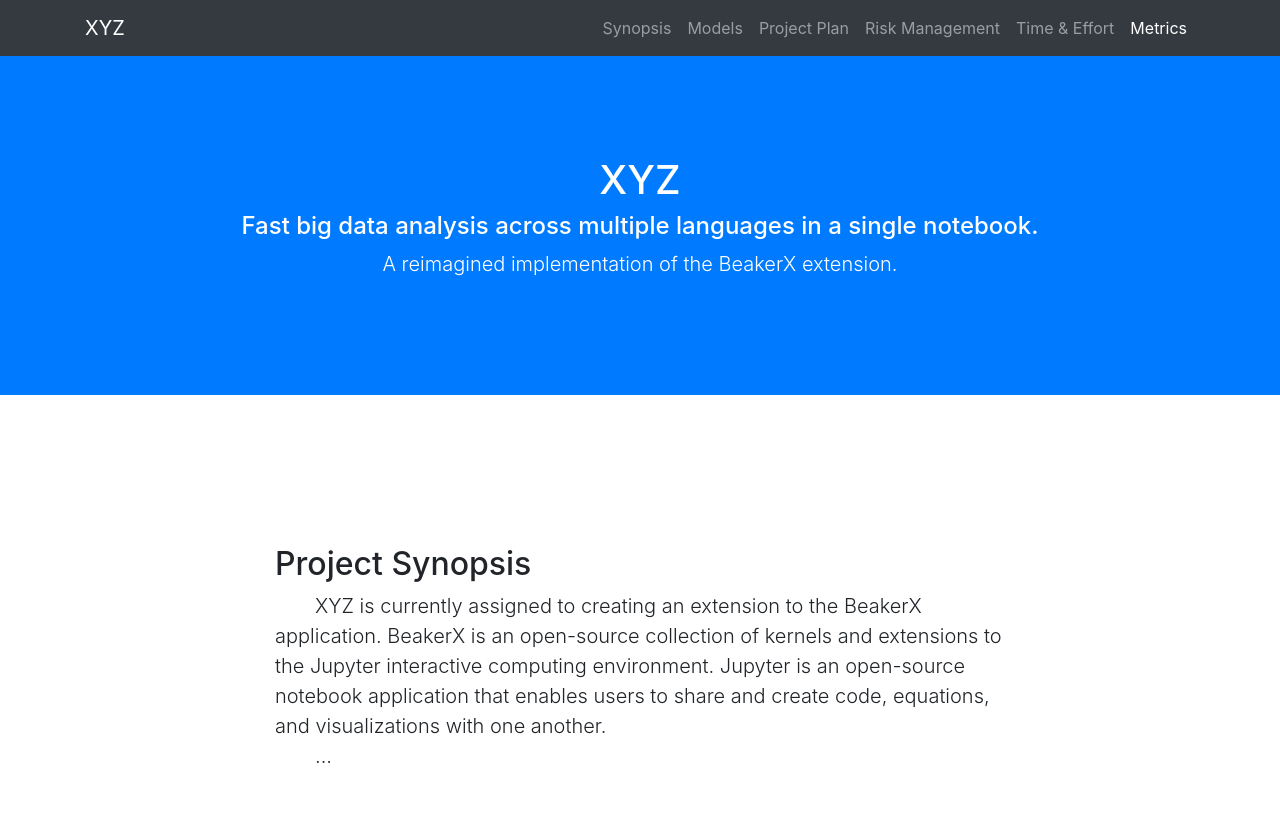
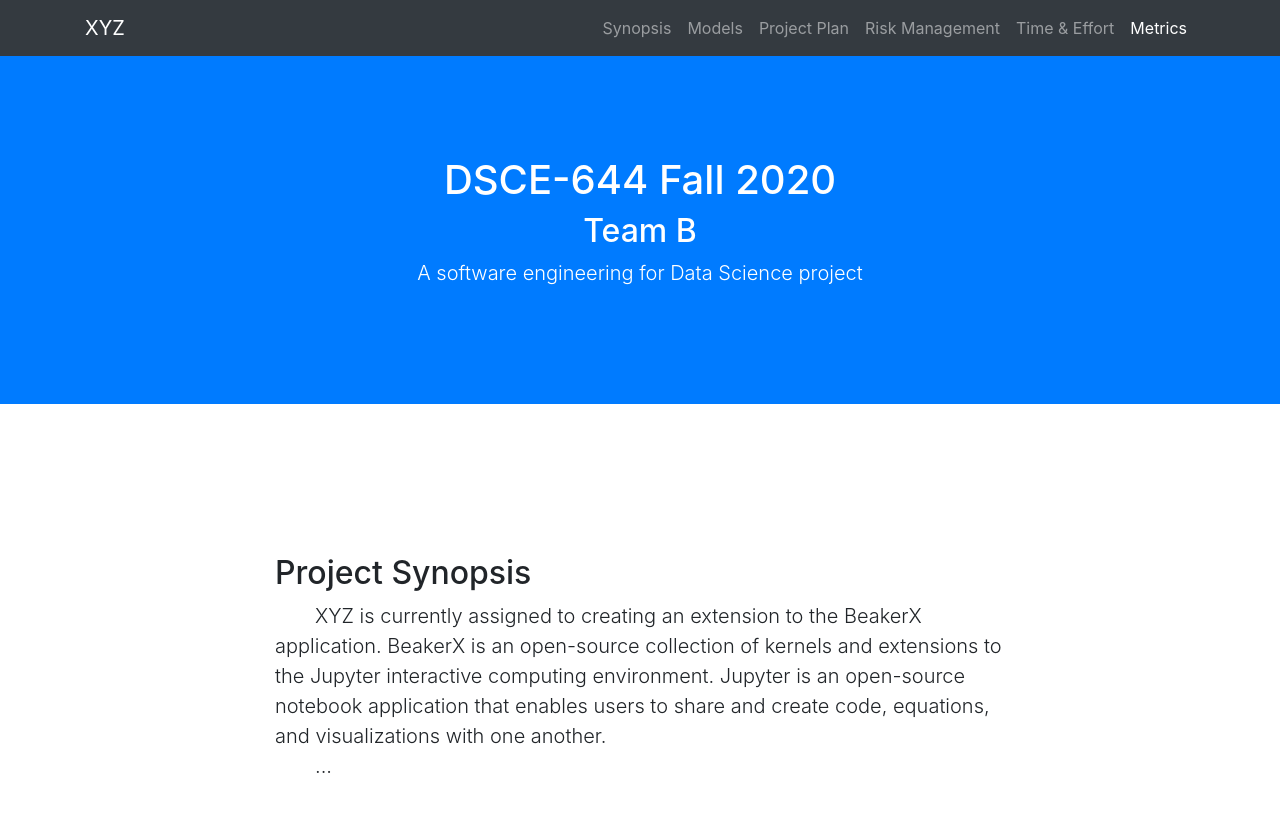
Before and after one commit to hrahhrah/hrahhrah.github.io, a website with bundled scripts: page index.html in a window 1280 px wide. Shown: the top 830 px of the page. Built offline with nearby package versions, Linux system fonts and the light colour scheme.

Commit message:
title/header update

```diff
--- a/index.html
+++ b/index.html
@@ -55,9 +55,9 @@
 
     <header class="bg-primary text-white">
         <div class="container text-center">
-            <h1> XYZ </h1>
-            <h4>Fast big data analysis across multiple languages in a single notebook.</h4>
-            <p class=lead> A reimagined implementation of the BeakerX extension. </p>
+            <h1> DSCE-644 Fall 2020 </h1>
+            <h2> Team B </h2>
+            <p class=lead> A software engineering for Data Science project</p>
         </div>
     </header>
 
```
